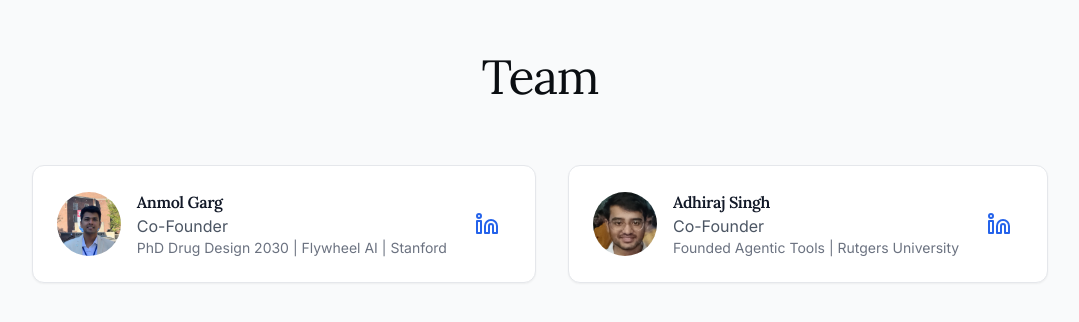
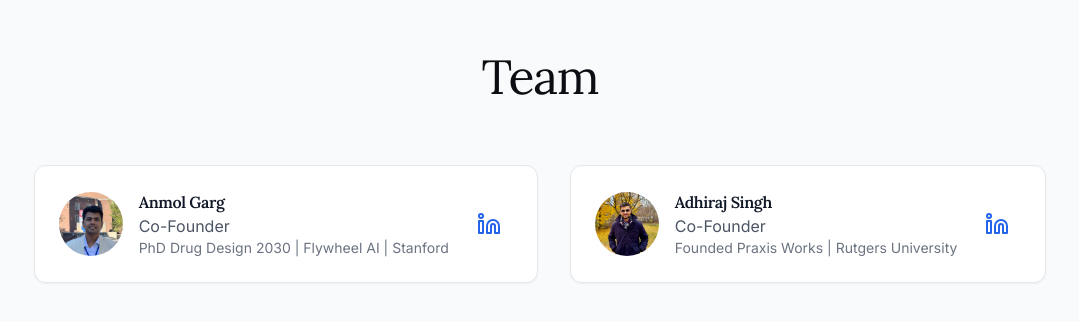
Before and after one commit to adh1rajsingh/octron-site, a Next.js app: page / in a window 1280 px wide. Shown: the part 3642-3964 px from the top of the page, without its empty margins (100-1179 px from the left). Built offline with nearby package versions, Linux system fonts and the light colour scheme.

Commit message:
updated team page - profile and image

```diff
--- a/components/Team.tsx
+++ b/components/Team.tsx
@@ -39,14 +39,14 @@
           <div className="bg-white border border-gray-200 rounded-lg shadow-sm p-6 max-w-lg">
             <div className="flex items-center space-x-4">
               <img
-                src="/adhiraj.jpeg"
+                src="/adhiraj.png"
                 alt="Adhiraj Singh"
                 className="w-16 h-16 rounded-full object-cover"
               />
               <div className="flex-1">
                 <h3 className="font-semibold text-gray-900 text-base">Adhiraj Singh</h3>
                 <p className="text-base text-gray-600">Co-Founder</p>
-                <p className="text-sm text-gray-500">Founded Agentic Tools | Rutgers University</p>
+                <p className="text-sm text-gray-500">Founded Praxis Works | Rutgers University</p>
               </div>
               <a
                 href="https://www.linkedin.com/in/adh1raj-singh"
```
Also changed, not shown: public/adhiraj.jpeg (deleted), public/adhiraj.png (added).
